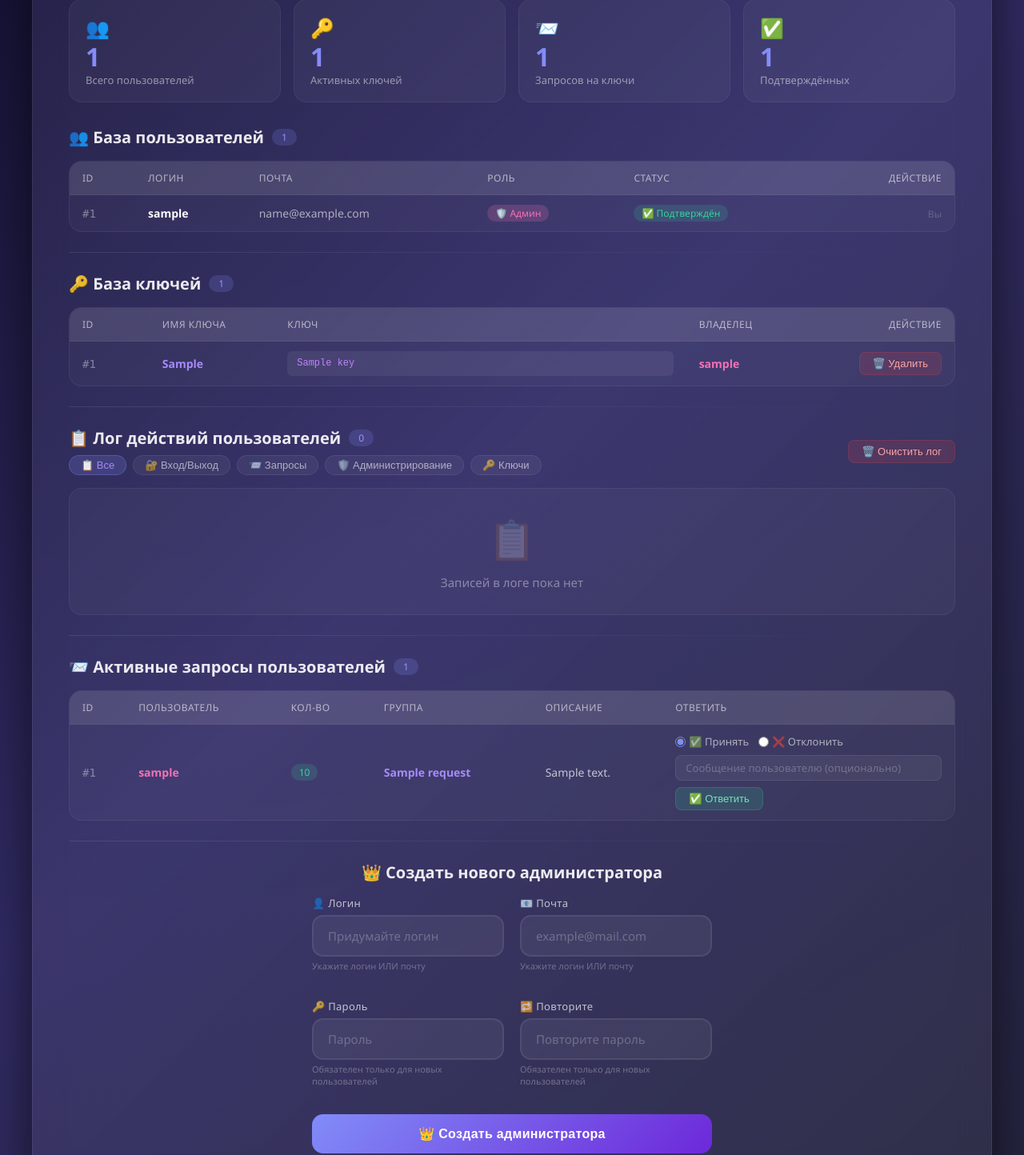
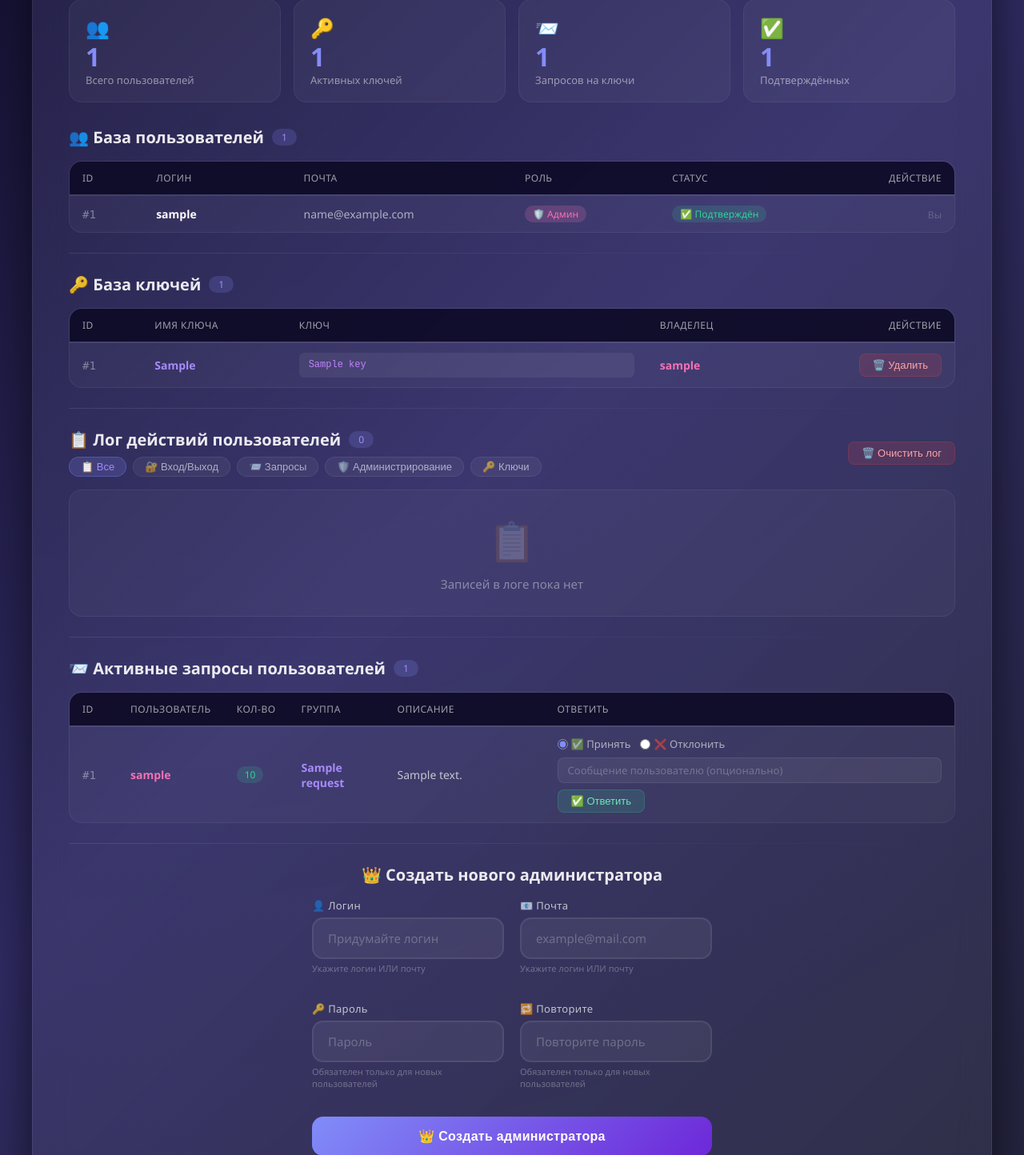
Before and after one commit to Docent681/docent-vpn, a Flask app: page /admin_dashboard in a window 1280 px wide. Shown: the part 360-1804 px from the top of the page at 80% size. Run offline with Flask 3, Linux system fonts and the light colour scheme; the visitor is signed in with stand-in values (Sample User, id 1); tables that the repository leaves empty hold one stand-in row (values such as "Sample post").

Commit message:
AllTables fixed and have scrollbar

```diff
--- a/backend/templates/admin_dashboard.html
+++ b/backend/templates/admin_dashboard.html
@@ -125,6 +125,7 @@
         transform: scale(1.02);
     }
 
+    /* ===== ФИЛЬТРЫ ЛОГОВ ===== */
     .log-filters {
         display: flex;
         gap: 8px;
@@ -162,17 +163,18 @@
         transform: scale(0.95);
     }
 
-    .log-filter-btn .badge-count {
-        display: inline-block;
-        background: rgba(255, 255, 255, 0.1);
-        padding: 0 6px;
-        border-radius: 10px;
-        font-size: 11px;
-        margin-left: 2px;
-    }
-
-    .log-filter-btn.active .badge-count {
-        background: rgba(129, 140, 248, 0.2);
+    /* ========================================
+       ВСЕ ТАБЛИЦЫ С ОГРАНИЧЕННОЙ ВЫСОТОЙ
+       ======================================== */
+    .table-wrapper {
+        max-height: 400px;
+        overflow-y: auto;
+        overflow-x: auto;
+        background: rgba(255, 255, 255, 0.03);
+        border-radius: 16px;
+        border: 1px solid rgba(255, 255, 255, 0.06);
+        position: relative;
+        z-index: 1;
     }
 
     .log-table-wrapper {
@@ -186,56 +188,62 @@
         z-index: 1;
     }
 
-    /* Стилизация скроллбара для WebKit (Chrome, Safari, Edge) */
+    /* Стилизация скроллбара для WebKit */
+    .table-wrapper::-webkit-scrollbar,
     .log-table-wrapper::-webkit-scrollbar {
         width: 8px;
         height: 8px;
     }
 
+    .table-wrapper::-webkit-scrollbar-track,
     .log-table-wrapper::-webkit-scrollbar-track {
         background: rgba(255, 255, 255, 0.05);
         border-radius: 4px;
     }
 
+    .table-wrapper::-webkit-scrollbar-thumb,
     .log-table-wrapper::-webkit-scrollbar-thumb {
         background: rgba(129, 140, 248, 0.3);
         border-radius: 4px;
     }
 
+    .table-wrapper::-webkit-scrollbar-thumb:hover,
     .log-table-wrapper::-webkit-scrollbar-thumb:hover {
         background: rgba(129, 140, 248, 0.5);
     }
 
     /* Для Firefox */
+    .table-wrapper,
     .log-table-wrapper {
         scrollbar-width: thin;
         scrollbar-color: rgba(129, 140, 248, 0.3) rgba(255, 255, 255, 0.05);
     }
 
-
+    /* Фиксированный заголовок для всех таблиц */
+    .table-wrapper .table,
     .log-table-wrapper .table {
         margin-bottom: 0;
     }
 
+    .table-wrapper .table thead,
     .log-table-wrapper .table thead {
         position: sticky;
         top: 0;
         z-index: 10;
     }
 
+    .table-wrapper .table thead th,
     .log-table-wrapper .table thead th {
-        background: rgba(255, 255, 255, 0.05);
-        border-bottom: 2px solid rgba(255, 255, 255, 0.05);
+        background: rgba(15, 12, 41, 0.95);
+        border-bottom: 2px solid rgba(255, 255, 255, 0.08);
     }
 
-    .table-wrapper .table thead th {
-        background: rgba(255, 255, 255, 0.05);
-    }
-
+    .table-wrapper .table tbody tr:last-child td,
     .log-table-wrapper .table tbody tr:last-child td {
         border-bottom: none;
     }
 
+    .table-wrapper .empty-state,
     .log-table-wrapper .empty-state {
         padding: 30px 20px;
     }
@@ -315,7 +323,9 @@
         <span id="successText">Успешно</span>
     </div>
 
+    <!-- ======================================== -->
     <!-- USERS TABLE -->
+    <!-- ======================================== -->
     <h2 class="section-title">
         👥 База пользователей
         <span class="badge">{{ users|length if users else 0 }}</span>
@@ -326,12 +336,12 @@
         <table class="table">
             <thead>
                 <tr>
-                    <th>ID</th>
-                    <th>Логин</th>
-                    <th>Почта</th>
-                    <th>Роль</th>
-                    <th>Статус</th>
-                    <th style="text-align: right;">Действие</th>
+                    <th style="width: 60px;">ID</th>
+                    <th style="width: 120px;">Логин</th>
+                    <th style="width: 180px;">Почта</th>
+                    <th style="width: 120px;">Роль</th>
+                    <th style="width: 140px;">Статус</th>
+                    <th style="width: 100px; text-align: right;">Действие</th>
                 </tr>
             </thead>
             <tbody>
@@ -376,7 +386,9 @@
 
     <hr class="section-divider">
 
+    <!-- ======================================== -->
     <!-- KEYS TABLE -->
+    <!-- ======================================== -->
     <h2 class="section-title">
         🔑 База ключей
         <span class="badge">{{ keys|length if keys else 0 }}</span>
@@ -387,11 +399,11 @@
         <table class="table">
             <thead>
                 <tr>
-                    <th style="width: 10%;">ID</th>
-                    <th style="width: 15%;">Имя ключа</th>
-                    <th style="width: 55%;">Ключ</th>
-                    <th style="width: 20%;">Владелец</th>
-                    <th style="text-align: right;">Действие</th>
+                    <th style="width: 60px;">ID</th>
+                    <th style="width: 120px;">Имя ключа</th>
+                    <th style="width: 300px;">Ключ</th>
+                    <th style="width: 120px;">Владелец</th>
+                    <th style="width: 100px; text-align: right;">Действие</th>
                 </tr>
             </thead>
             <tbody>
@@ -427,7 +439,9 @@
 
     <hr class="section-divider">
 
+    <!-- ======================================== -->
     <!-- LOGS TABLE -->
+    <!-- ======================================== -->
     <div class="log-header">
         <div>
             <h2 class="section-title" style="margin-bottom: 8px;">
@@ -435,7 +449,6 @@
                 <span class="badge">{{ logs|length if logs else 0 }}</span>
             </h2>
 
-            <!-- КНОПКИ ФИЛЬТРАЦИИ -->
             <div class="log-filters">
                 <button class="log-filter-btn {% if current_filter == 'all' %}active{% endif %}"
                         onclick="filterLogs('all')">
@@ -467,7 +480,6 @@
         </form>
     </div>
 
-    <!-- ===== ОБЁРТКА С ОГРАНИЧЕННОЙ ВЫСОТОЙ ===== -->
     <div class="log-table-wrapper">
         {% if logs %}
         <table class="table">
@@ -518,7 +530,9 @@
 
     <hr class="section-divider">
 
+    <!-- ======================================== -->
     <!-- REQUESTS TABLE -->
+    <!-- ======================================== -->
     <h2 class="section-title">
         📨 Активные запросы пользователей
         <span class="badge">{{ reqs|length if reqs else 0 }}</span>
@@ -529,11 +543,11 @@
         <table class="table">
             <thead>
                 <tr>
-                    <th>ID</th>
-                    <th>Пользователь</th>
-                    <th>Кол-во</th>
-                    <th>Группа</th>
-                    <th>Описание</th>
+                    <th style="width: 60px;">ID</th>
+                    <th style="width: 120px;">Пользователь</th>
+                    <th style="width: 70px;">Кол-во</th>
+                    <th style="width: 120px;">Группа</th>
+                    <th style="width: 200px;">Описание</th>
                     <th style="min-width: 220px;">Ответить</th>
                 </tr>
             </thead>
@@ -544,7 +558,7 @@
                     <td><strong style="color: #f472b6;">{{ req.username }}</strong></td>
                     <td><span class="badge-status confirmed">{{ req.quantity }}</span></td>
                     <td><strong style="color: #a78bfa;">{{ req.keygroup_name }}</strong></td>
-                    <td style="max-width: 150px; word-break: break-word; color: rgba(255,255,255,0.7);">
+                    <td style="word-break: break-word; color: rgba(255,255,255,0.7);">
                         {{ req.description }}
                     </td>
                     <td>
@@ -589,7 +603,9 @@
 
     <hr class="section-divider">
 
-    <!-- CREATE ADMIN-->
+    <!-- ======================================== -->
+    <!-- CREATE ADMIN -->
+    <!-- ======================================== -->
     <div class="admin-form-wrapper">
         <div>
             <h2 class="section-title" style="text-align: center; justify-content: center;">
@@ -632,6 +648,7 @@
 </div>
 
 <script>
+// ===== ФУНКЦИЯ ФИЛЬТРАЦИИ ЛОГОВ (ГЛОБАЛЬНАЯ) =====
 function filterLogs(type) {
     const url = new URL(window.location.href);
     url.searchParams.set('log_type', type);
```
